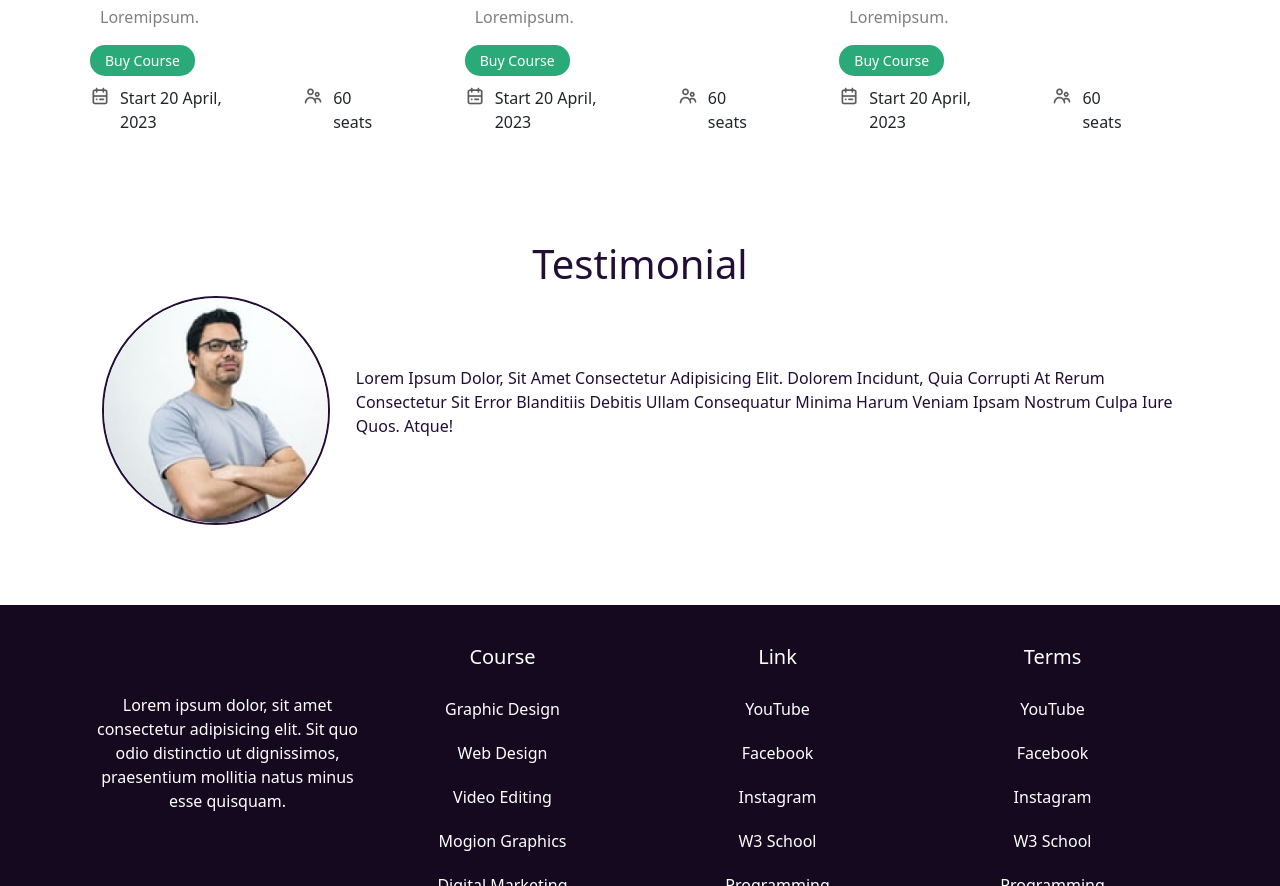
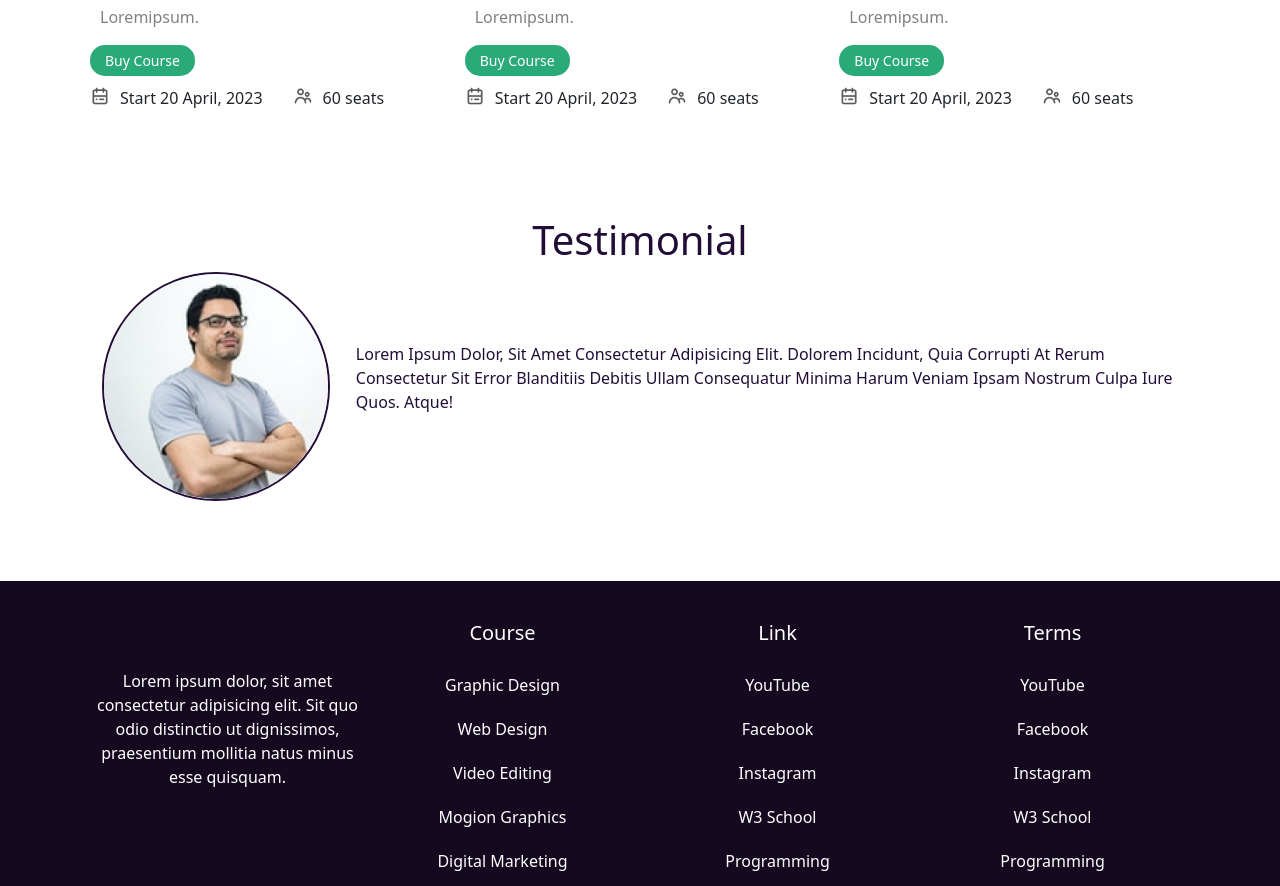
Before and after one commit to SayeedR/e-school, a plain HTML site: page index.html in a window 1280 px wide. Shown: the part 1194-2080 px from the top of the page. Drawn offline with nearby package versions, Linux system fonts and the light colour scheme.

Commit message:
completed

```diff
--- a/style.css
+++ b/style.css
@@ -91,7 +91,7 @@ padding: 20px 0px 0px 10px;
     height: 20px;
 }
 .date{
-    padding-right: 50px;
+    padding-right: 30px;
     padding-left: 10px;
 }
 
```
